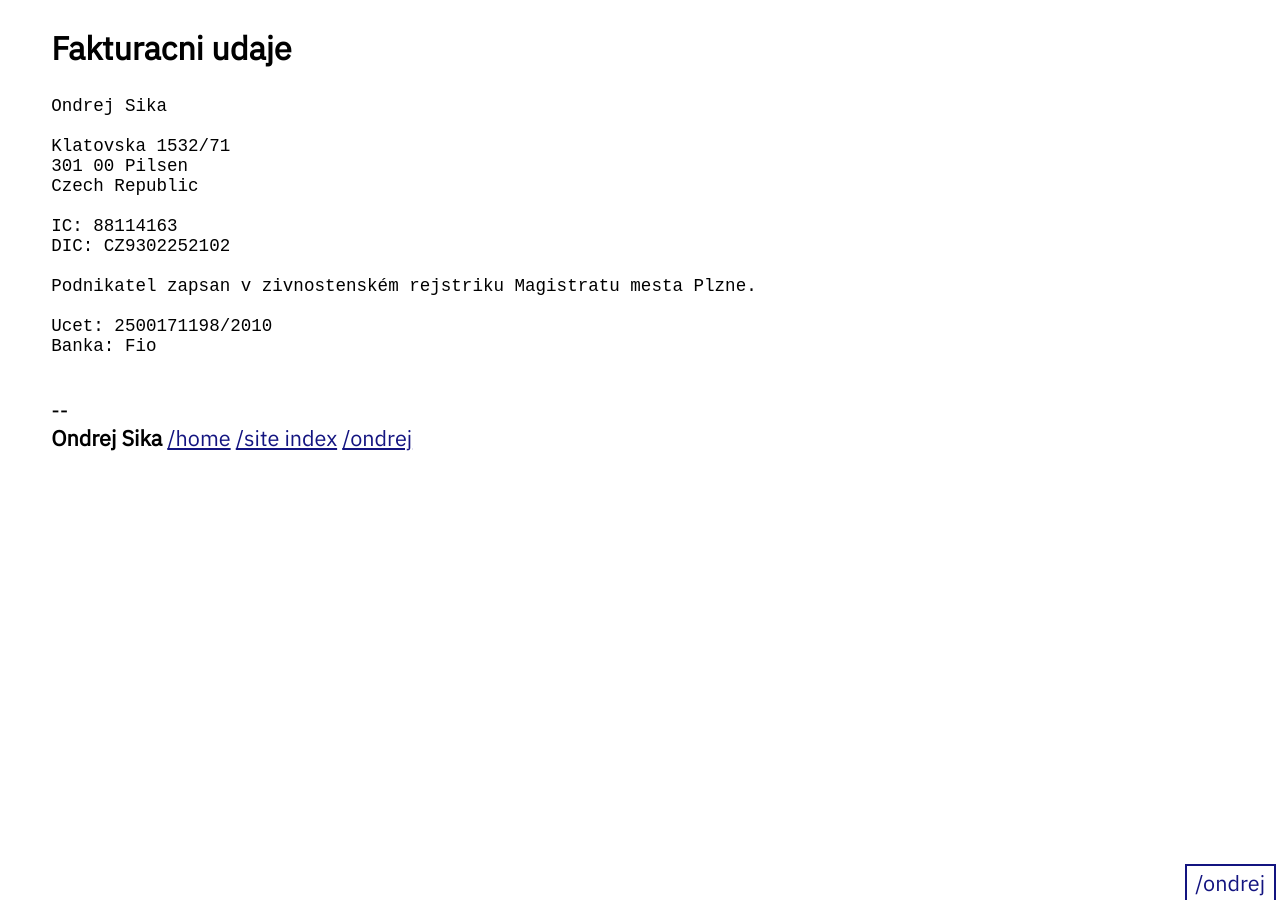
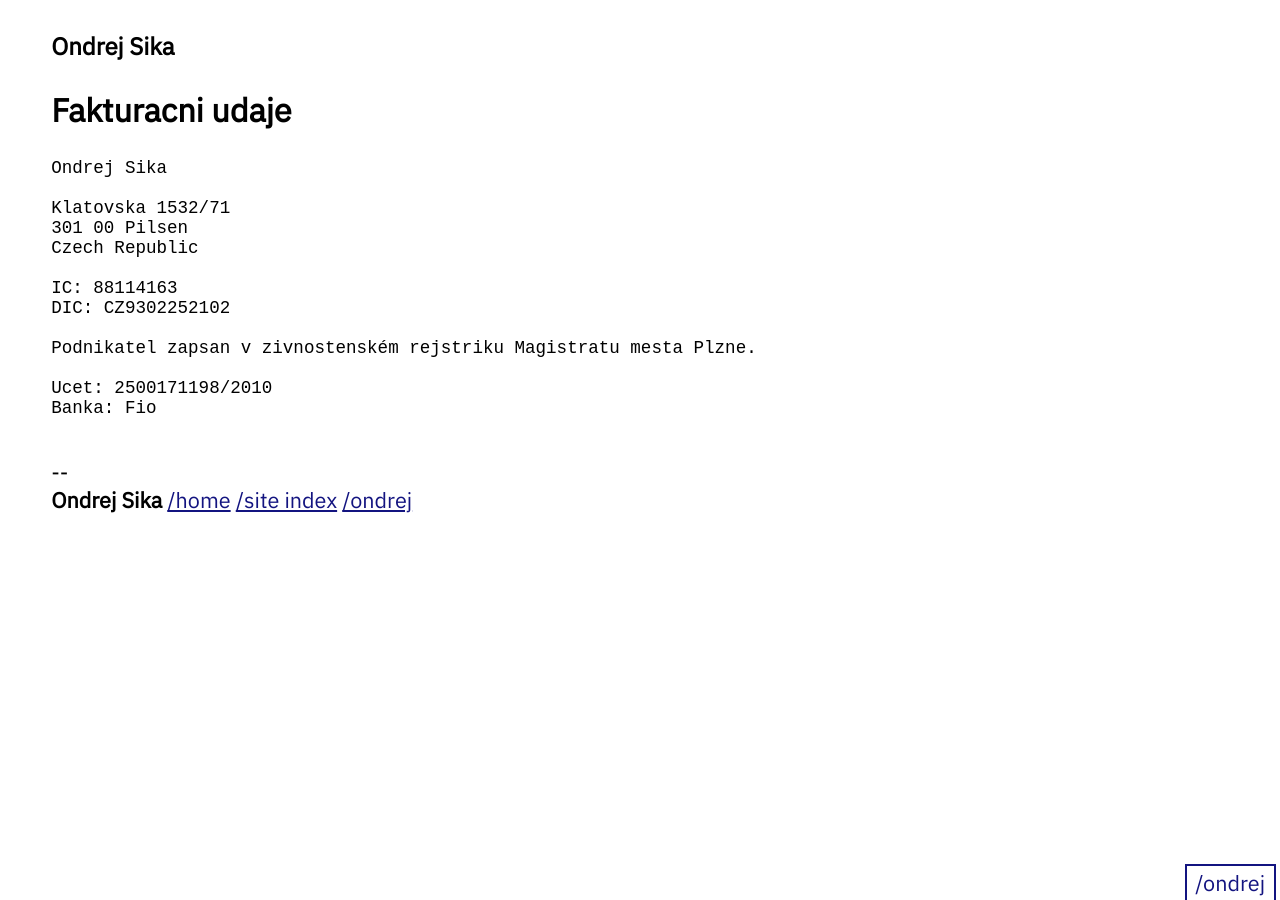
Before and after one commit to ondrejsika/ondrejsika.com, a Jekyll site: the page built from fakturacni-udaje.md, in a window 1280 px wide. Built offline with Jekyll 4.4.1, drawn with Linux system fonts in a browser that asks for light colours.

Commit message:
fix(_layouts/default): Add missing header

```diff
--- a/_layouts/default.html
+++ b/_layouts/default.html
@@ -1,6 +1,12 @@
 ---
 layout: default2021
 ---
+
+{% if page.noheader %}{% else %}
+<div style="margin-top: 30px;">
+<span style="font-size: 1.5rem; font-weight: bold;">Ondrej Sika</span>
+</div>
+{% endif %}
 
 {{content}}
 
```
